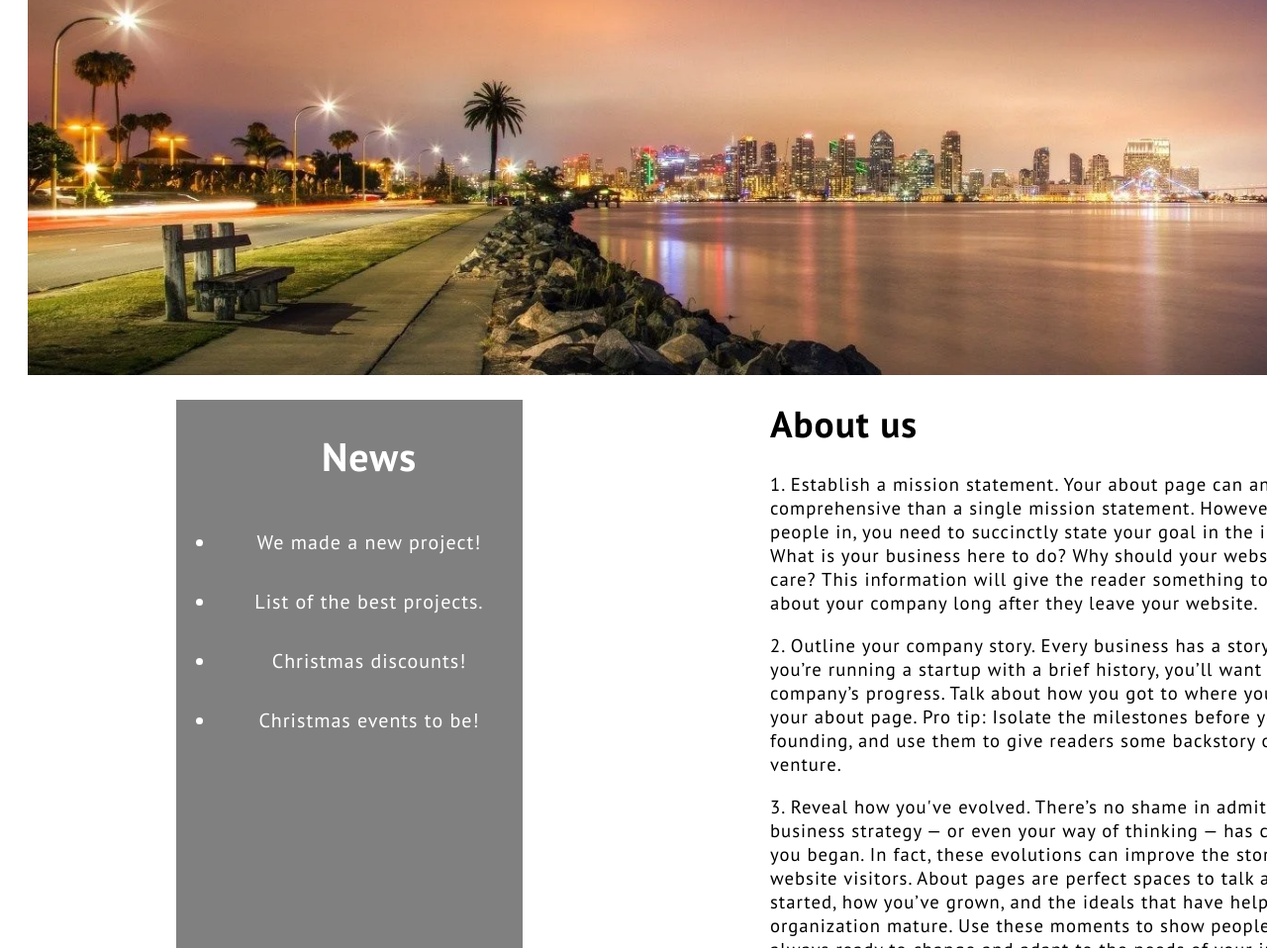
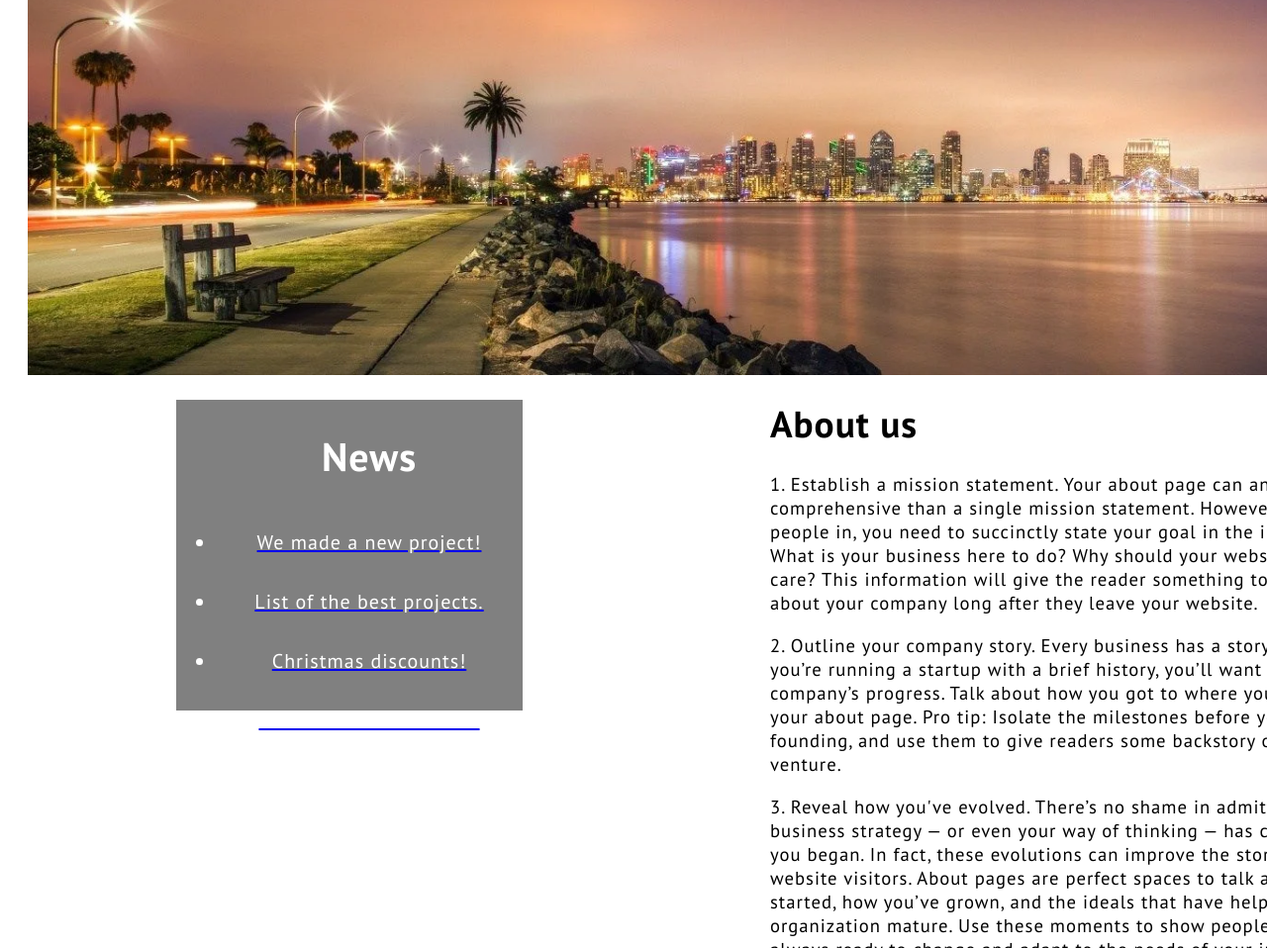
Before and after one commit to FreddyRad555/site2, a plain HTML site: page site2/index.html in a window 1280 px wide. Shown: the part 307-1265 px from the top of the page at 99% size. Drawn offline with Linux system fonts and the light colour scheme.

Commit message:
Update index.html

```diff
--- a/site2/index.html
+++ b/site2/index.html
@@ -72,7 +72,7 @@
 			.list{
 				width: 350px;
 				margin-left: 150px;
-				height: 600px;
+				height: 40%;
 				font-size:15pt;
 				font-style: bold;
 				letter-spacing:1px;
@@ -233,10 +233,10 @@
 						<link href="https://fonts.googleapis.com/css2?family=PT+Sans:wght@400;700&display=swap" rel="stylesheet">
 		<ul>
 			<h1>News</h1>
-			<li>We made a new project!</li>
-			<li>List of the best projects.</li>
-			<li>Christmas discounts!</li>
-			<li>Christmas events to be!</li>
+			<li><a href="1.html"><font color = #FFFFFF>We made a new project!</font></a></li>
+			<li><a href="2.html"><font color = #FFFFFF>List of the best projects.</font></a></li>
+			<li><a href="3.html"><font color = #FFFFFF>Christmas discounts!</font></a></li>
+			<li><a href="4.html"><font color = #FFFFFF>Christmas events to be!</font></a></li>
 		</ul>
 		</div>
 		<div class="centerblock">
```
